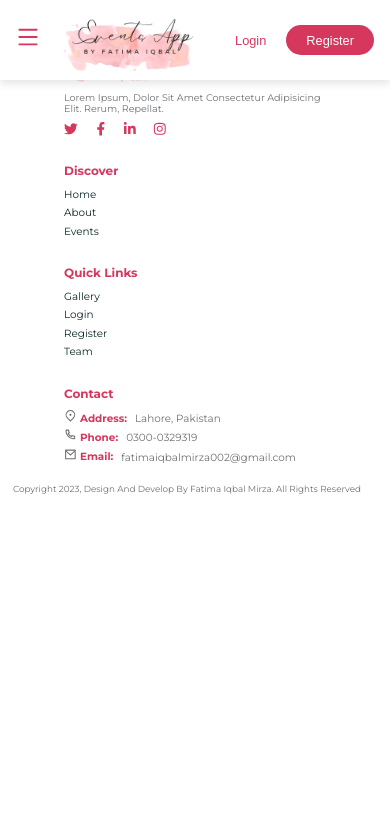
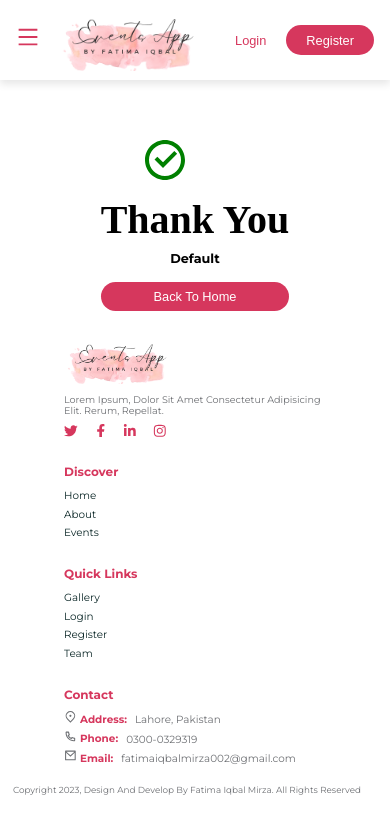
Before and after one commit to fatimaiqbal02/mern-events-app, a React (Create React App) app in the folder client/: page /notification in a window 390 px wide. Shown: the top 834 px of the page. Built offline with nearby package versions, Linux system fonts and the light colour scheme; a web font is replaced by a local one.

Commit message:
Create Responsive Notification Page

```diff
--- a/client/src/pages/Notification.jsx
+++ b/client/src/pages/Notification.jsx
@@ -1,10 +1,18 @@
 import React from 'react'
+import {Link} from 'react-router-dom'
+import '../styles/notification.css'
+import { RiCheckboxCircleLine } from "react-icons/ri";
 
-const Notification = () => {
+const Notification = ({ message = 'default' }) => {
   return (
-    <div>
-      This is notification page
-    </div>
+    <section className='notification'>
+      <div className="notification__container">
+          <span><i><RiCheckboxCircleLine/></i></span>
+          <h1 className="thankyou">Thank You</h1>
+          <h3>{message}</h3>
+          <button className='btn primary__btn'><Link to='/home'>Back to Home</Link></button>
+      </div>
+    </section>
   )
 }
 
--- /dev/null
+++ b/client/src/styles/notification.css
@@ -0,0 +1,27 @@
+.notification{
+    margin-top: 17rem;
+    display: flex;
+    flex-direction: column;
+    justify-content: center;
+    align-items: center;
+}
+.notification__container span i{
+    font-size: 6rem;
+    padding: 0rem 5rem;
+    color: green;
+}
+.notification__container h1{
+    font-size: 5rem;
+    font-family: var(--subtitle-font-name);
+}
+.notification__container h3{
+    text-align: center;
+    font-size: 1.6rem;
+    margin-top: 1rem;
+    margin-bottom: 2rem;
+}
+.notification__container button{
+    display: block;
+    width: 100%;
+    margin: auto;
+}
```
